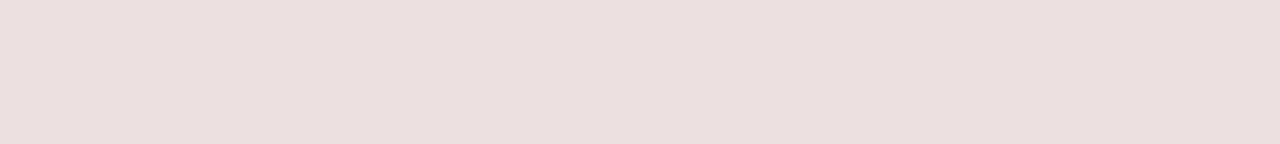
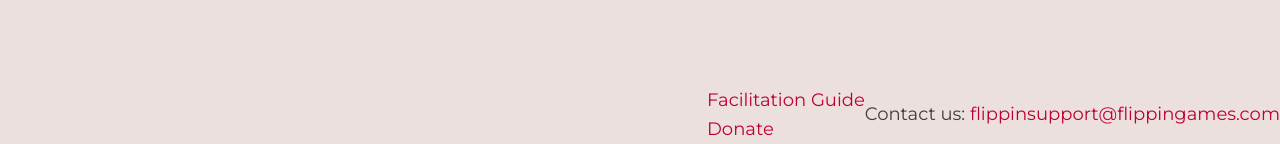
Before and after one commit to Flippin-Games/flippin-game, a React (Create React App) app in the folder client/: page /admin in a window 1280 px wide. Shown: the part 656-800 px from the top of the page. Built offline with nearby package versions, Linux system fonts and the light colour scheme; no server answers.

Commit message:
feat: footer

```diff
--- /dev/null
+++ b/client/src/components/footer/footer.module.scss
@@ -0,0 +1,35 @@
+.footer {
+  display: flex;
+  justify-content: space-between;
+  align-items: center;
+  max-width: 1024px;
+  padding: 1rem 0;
+  width: 100%;
+  margin: 0 auto;
+
+  @media only screen and (max-width: 656px) {
+    flex-direction: column;
+  }
+}
+
+.col {
+  display: flex;
+  flex-direction: column;
+  text-align: left;
+
+  @media only screen and (max-width: 656px) {
+    text-align: center;
+  }
+
+  a {
+    padding: 0.2rem 0;
+
+    @media only screen and (max-width: 656px) {
+      padding: 0.5rem 0;
+    }
+  }
+}
+
+.contact {
+  padding: 0.5rem 0;
+}
--- a/client/src/components/footer/footer.tsx
+++ b/client/src/components/footer/footer.tsx
@@ -1,5 +1,31 @@
+import styles from "./footer.module.scss";
+
 function Footer() {
-  return <footer>Footer @ 2020</footer>;
+  return (
+    <footer className={styles.footer}>
+      <div className={styles.col}>
+        <a
+          href="https://drive.google.com/drive/folders/1pGIcpZVsK-g0MEEoQO-icj5EVoQBByK8?usp=sharing"
+          target="_blank"
+        >
+          Facilitation Guide
+        </a>
+        <a
+          href="https://www.paypal.com/donate/?hosted_button_id=XKHQ46HFVQ7LE"
+          target="_blank"
+        >
+          Donate
+        </a>
+      </div>
+
+      <div className={styles.contact}>
+        Contact us:{" "}
+        <a href=" flippinsupport@flippingames.com">
+          flippinsupport@flippingames.com
+        </a>
+      </div>
+    </footer>
+  );
 }
 
 export default Footer;
--- a/client/src/components/header/header.module.scss
+++ b/client/src/components/header/header.module.scss
@@ -3,7 +3,6 @@
   border-bottom: 2px solid var(--primary-dark);
   color: white;
   padding: 1rem;
-  margin-bottom: 2rem;
 }
 
 .title {
--- a/client/src/styles/main.scss
+++ b/client/src/styles/main.scss
@@ -17,8 +17,11 @@ code {
 }
 
 .main {
-  min-height: calc(100vh - 200px);
+  min-height: calc(100vh - 170px);
   font-size: calc(10px + 1vmin);
+  display: flex;
+  justify-content: center;
+  align-items: center;
 }
 
 h1,
@@ -30,3 +33,14 @@ h3 {
 p {
   margin: 0.5rem 0;
 }
+
+a {
+  color: var(--primary);
+  text-decoration: none;
+
+  &:focus,
+  &:active,
+  &:hover {
+    text-decoration: underline;
+  }
+}
```
